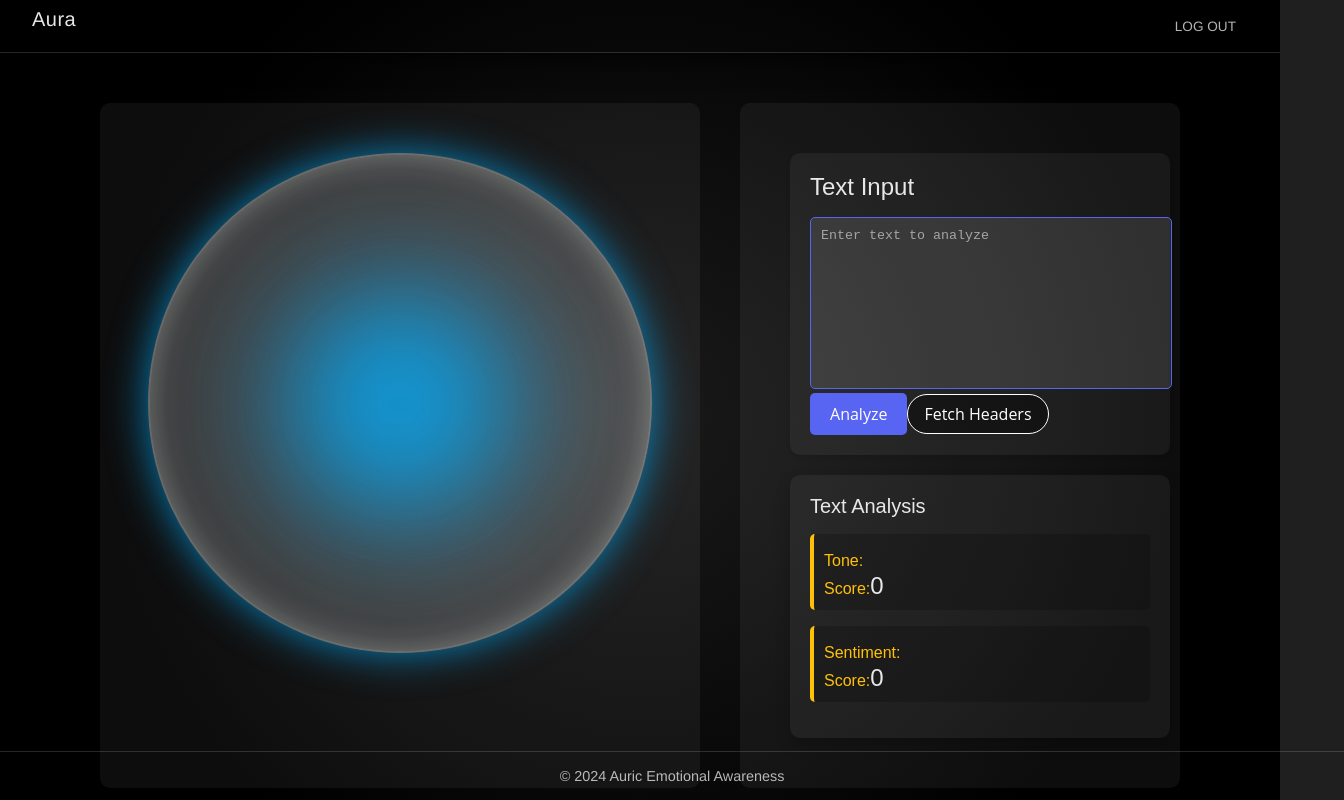
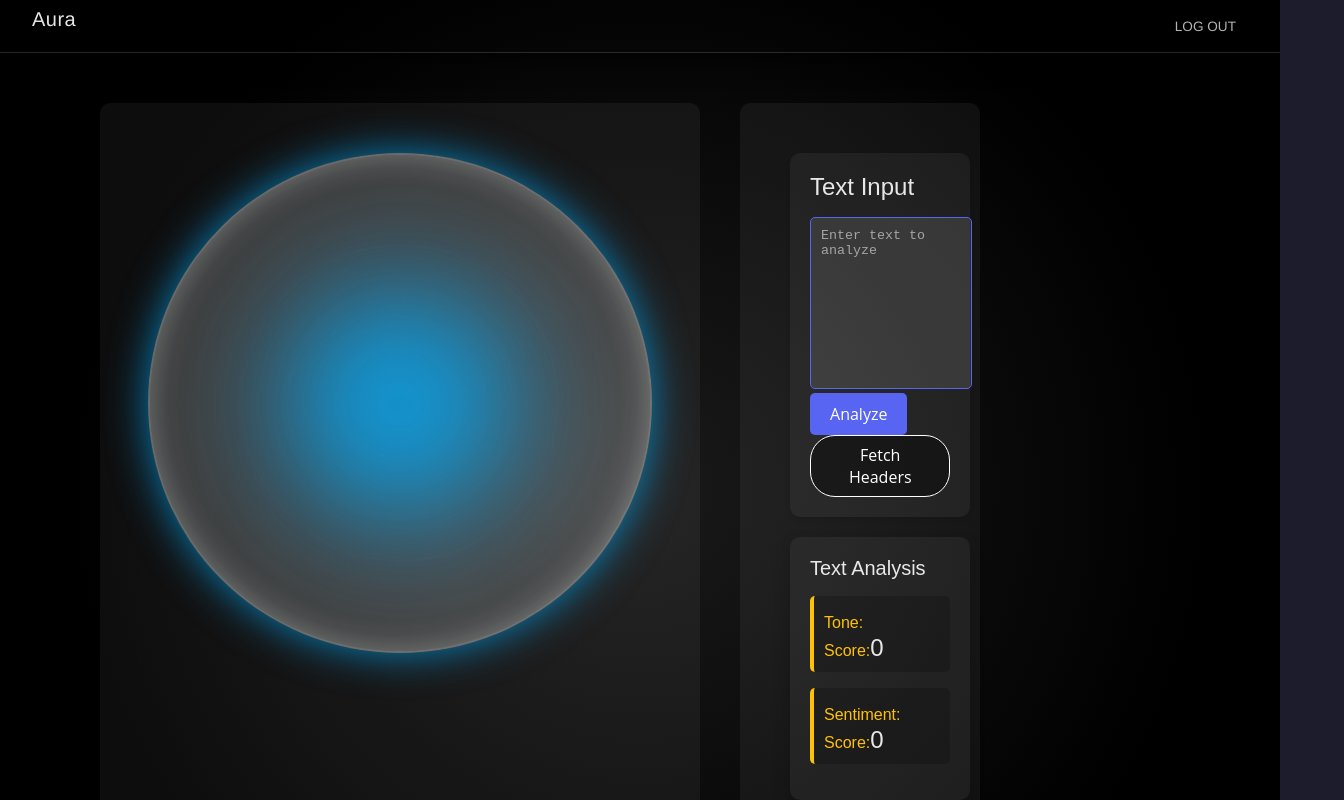
Before and after one commit to uxlyne/auric, a React (Create React App) app: page / in a window 1280 px wide. Shown: the top 800 px of the page, 1344 px wide, since content can reach past the window. Built offline with nearby package versions, Linux system fonts and the light colour scheme.

Commit message:
UI Format Fixes

```diff
--- a/src/components/Footer.js
+++ b/src/components/Footer.js
@@ -7,21 +7,24 @@
     padding: '1rem 2rem',
     textAlign: 'center',
     width: '100%',
-    position: 'absolute',
-    bottom: '0',
-    left: '0',
-    display: 'flex',
-    justifyContent: 'center',
-    alignItems: 'center',
     fontFamily: "'Helvetica Neue', sans-serif",
     fontSize: '0.9rem',
     color: 'rgba(255, 255, 255, 0.7)',
   };
 
+  const containerStyle = {
+    display: 'flex',
+    justifyContent: 'center',
+    alignItems: 'center',
+    minHeight: '80px', // Adjust the height as needed
+  };
+
   return (
-    <footer style={footerStyle}>
-      © 2024 Auric Emotional Awareness
-    </footer>
+    <div style={containerStyle}>
+      <footer style={footerStyle}>
+        © 2024 Auric Emotional Awareness
+      </footer>
+    </div>
   );
 };
 
--- a/src/styles/App.css
+++ b/src/styles/App.css
@@ -2,15 +2,17 @@
 
 /* Color Palette */
 :root {
-  --color-primary: #737c9c; /* A muted, sophisticated primary accent color */
-  --color-secondary: #A5ACAF; /* A soft, muted secondary accent color */
-  --color-background: #1F1F1F; /* Main background color */
-  --color-foreground: #E8E8E8; /* Main foreground color */
-  --color-text: #CACCD1; /* Soft white for primary text, enhancing readability */
-  --color-text-secondary: #A0A0A0; /* Secondary text color */
+  --color-primary: #c800ff; /* Bright neon pink */
+  --color-secondary: #00d2ff; /* Bright neon blue */
+  --color-tertiary:#ff007a; /* Bright neon purple */
+  --color-background: #1c1c2d; /* Dark background color */
+  --color-foreground: #2c2c3d; /* Foreground color for card backgrounds and such */
+  --color-text: #e1e1e2; /* Light grey for text for readability */
+  --color-text-secondary: #a1738c; /* Secondary text color, muted pink/purple */
   --color-error: #E57373; /* Softer red for warnings or errors */
   --color-success: #81C784; /* Softer green for confirmations */
   --color-info: #64B5F6; /* Softer blue for information */
+  --color-accent-glow: rgba(0, 174, 255, 0.7); /* Glow effect color */
 
   --header-footer-height: 60px; /* Header and footer height */
   --content-spacing: 20px; /* Content spacing */
@@ -62,21 +64,21 @@
 
 /* Button Styling */
 button {
-  background-color: var(--color-secondary); /* Muted color for buttons */
+  background-color: var(--color-secondary); /* Neon blue for buttons */
   color: var(--color-background);
-  border: none;
+  border: 1px solid var(--color-primary); /* Neon pink border */
   padding: 0.5rem 1rem;
-  border-radius: 3px; /* Rounded corners for elegance */
+  border-radius: 3px;
   cursor: pointer;
   font-family: 'Open Sans', Arial, sans-serif;
   font-size: 1rem;
-  transition: all 0.3s ease; /* Smooth transition for hover effects */
+  transition: all 0.3s ease;
 }
 
 button:hover {
-  background-color: var(--color-primary); /* Change to primary on hover */
+  background-color: var(--color-tertiary); /* Neon purple on hover */
+  border-color: var(--color-tertiary);
   color: var(--color-foreground);
-  box-shadow: 0 2px 5px rgba(0, 0, 0, 0.2); /* Subtle shadow for depth */
 }
 
 /* Adjustments for Mobile Responsiveness */
--- a/src/styles/Main.css
+++ b/src/styles/Main.css
@@ -1,22 +1,22 @@
 :root {
-  --background-color: #0A0A0A; /* Dark color for the deep background */
-  --background-gradient-center: #1a1a1a; /* Slightly lighter center color */
-  --background-edge: #000000; /* Black color for edges */
-  --text-color: #ffffff; /* Color for text */
-  --font-family: 'Arial', sans-serif; /* Font family for text */
-  --content-spacing: 50px; /* Spacing between content elements */
-  --button-border-color: #ffffff; /* White border color for buttons */
-  --button-hover-background: #ffffff; /* White background color on button hover */
-  --button-hover-border: #000000; /* Black border color on button hover */
-  --panel-background-color: rgba(255, 255, 255, 0.05); /* Slight white tint for panel background */
-  --inset-shadow: inset 0 0 30px #000000; /* Inset shadow for sunk effect */
+  --background-color: #0A0A0A;
+  --background-gradient-center: #1a1a1a;
+  --background-edge: #000000;
+  --text-color: #ffffff;
+  --font-family: 'Arial', sans-serif;
+  --content-spacing: 50px;
+  --button-border-color: #ffffff;
+  --button-hover-background: #ffffff;
+  --button-hover-border: #000000;
+  --panel-background-color: rgba(255, 255, 255, 0.05);
+  --inset-shadow: inset 0 0 30px #000000;
+  --panel-flex-basis: 0; /* Define an appropriate value for --panel-flex-basis */
 }
 
 .app {
   display: flex;
   flex-direction: column;
   min-height: 100vh;
-  /* Radial gradient for darker edges */
   background: radial-gradient(circle at center, var(--background-gradient-center), var(--background-edge) 70%);
   color: var(--text-color);
   font-family: var(--font-family);
@@ -29,10 +29,8 @@
   justify-content: space-around;
   align-items: center;
   padding: var(--content-spacing);
-  /* Inset shadow for main content area */
   box-shadow: var(--inset-shadow);
 }
-
 
 .header, .footer {
   display: flex;
@@ -42,7 +40,6 @@
   background-color: var(--background-color);
   color: var(--text-color);
 }
-
 
 .content {
   display: flex;
@@ -57,7 +54,7 @@
   flex-direction: column;
   padding: var(--content-spacing);
   background-color: var(--panel-background-color);
-  border-radius: 10px; /* Rounded corners */
+  border-radius: 10px;
 }
 
 .left-panel {
@@ -68,7 +65,6 @@
   margin-left: 20px;
 }
 
-
 .text-input, .text-analysis {
   width: 100%;
   margin-bottom: var(--content-spacing);
@@ -76,7 +72,7 @@
   background-color: transparent;
   color: var(--text-color);
   padding: 10px;
-  margin: 10px;
+  /* margin: 10px; Remove this line */
 }
 
 button {
@@ -93,14 +89,11 @@
   border-color: var(--button-hover-border);
 }
 
-
 @media (max-width: 768px) {
   .content {
     flex-direction: column;
     width: 100%;
   }
 
-  button {
-    box-shadow: none; /* Simplify button styling on smaller screens */
-  }
+  /* You can remove the button styles in smaller screens if desired */
 }
--- a/src/styles/WelcomeScreen.css
+++ b/src/styles/WelcomeScreen.css
@@ -2,7 +2,15 @@
 
 /* Root Variables */
 :root {
-  --aura-color: rgba(205, 178, 233, 0.712); /* Define the initial aura color */
+  --aura-color: #c800ff; /* Neon purple for the aura effect */
+  --background-color: #1c1c2d; /* Dark background color */
+  --text-color: #e1e1e2; /* Light grey for text */
+  --accent-color: #ff007a; /* Neon pink for accents */
+  --secondary-accent-color: #00d2ff; /* Neon blue for secondary accents */
+  --button-glow: rgba(0, 174, 255, 0.7); /* Neon glow for buttons */
+  --error-color: #E57373; /* Softer red for warnings or errors */
+  --success-color: #81C784; /* Softer green for confirmations */
+  --info-color: #64B5F6; /* Softer blue for information */
 }
 
 /* Welcome Screen Base Styles */
@@ -45,13 +53,14 @@
   height: 500px;
   border-radius: 50%;
   background-color: rgba(255, 255, 255, 0.016);
+  box-shadow: 0 0 20px var(--aura-color), 0 0 30px var(--aura-color);
+  backdrop-filter: blur(3px);
+  -webkit-backdrop-filter: blur(3px);
   position: absolute;
   top: 50%;
   left: 50%;
   transform: translate(-50%, -50%);
   z-index: 2;
-  backdrop-filter: blur(3px);
-  -webkit-backdrop-filter: blur(3px);
   animation: shimmer 5s infinite alternate;
 }
 
```
